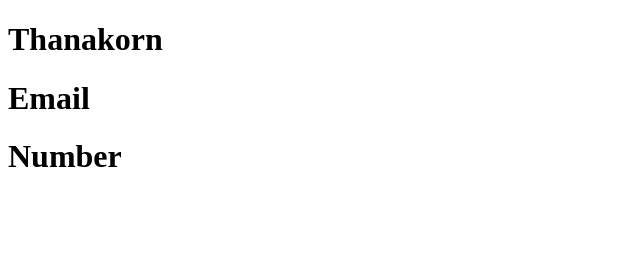
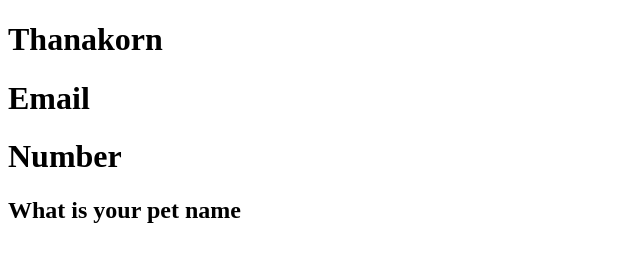
Before and after one commit to Thanakorn50/Lab1-DEvOP2, a plain HTML site: page index.html in a window 1280 px wide. Shown: the whole page, without its empty margins (0-640 px from the left). Drawn offline with Linux system fonts and the light colour scheme.

Commit message:
Add pet name

```diff
--- a/index.html
+++ b/index.html
@@ -11,5 +11,8 @@
         <h1>Email</h1>
         <h1>Number</h1>
 
+        <h2>What is your pet name</h2>
+
+
 </body>
 </html>
```
